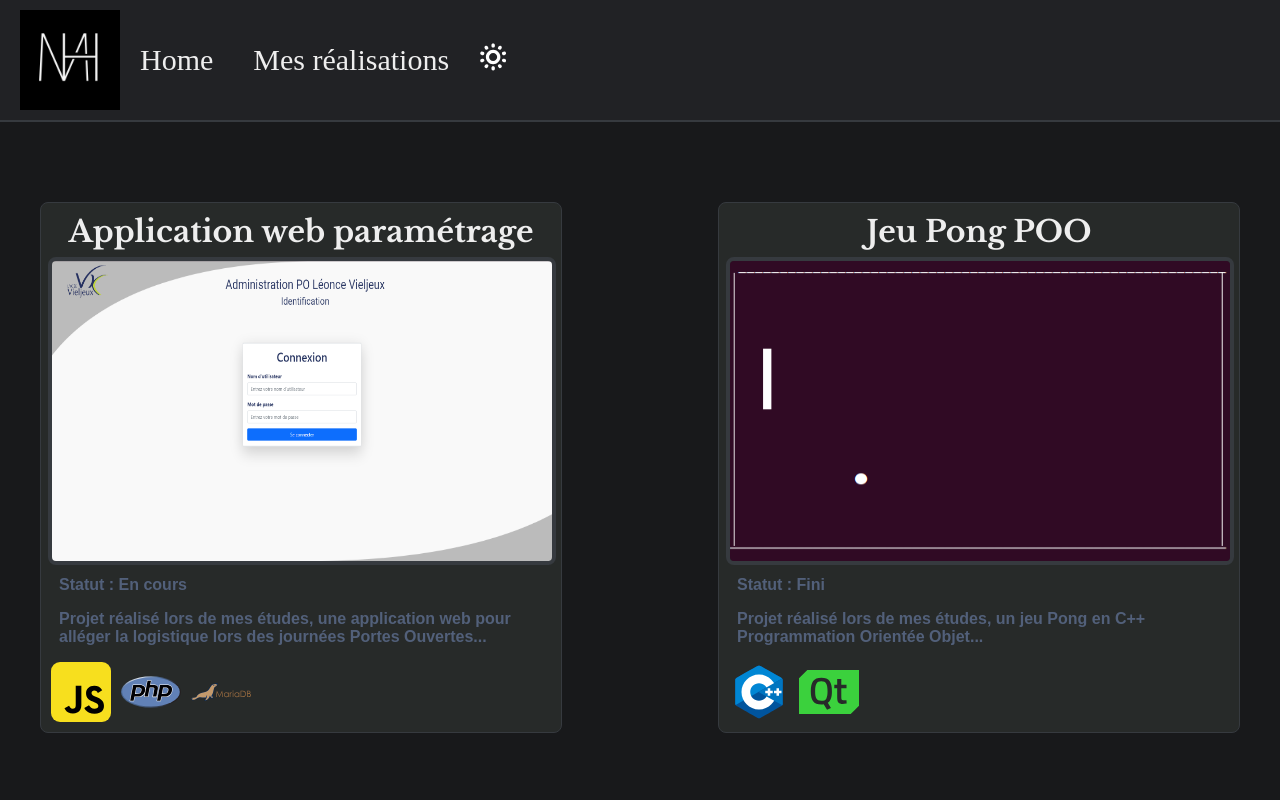
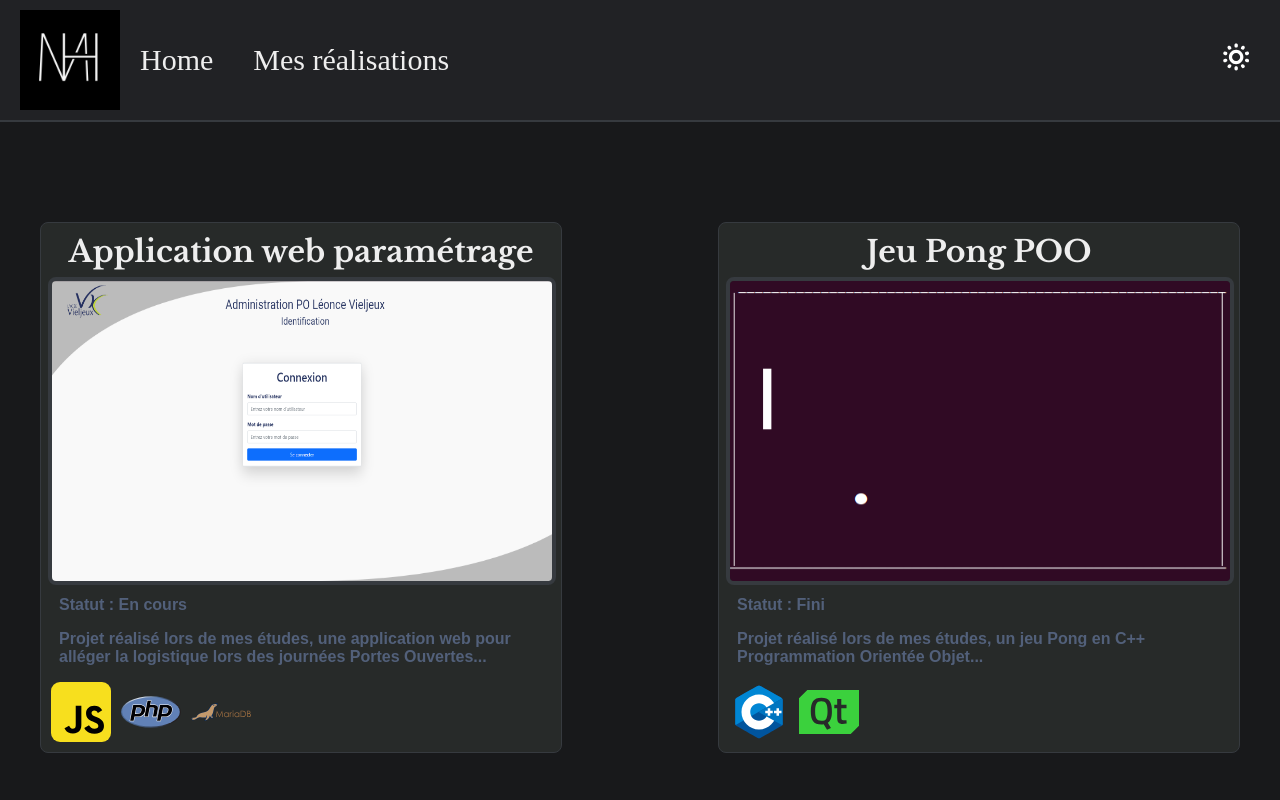
Before and after one commit to Maxencedevweb/Portfolio-Files, a Vue app: page /Projet-BN in a window 1280 px wide. Shown: the top 800 px of the page. Built offline with nearby package versions, Linux system fonts and the light colour scheme.

Commit message:
Ajout header qui suit lors du scroll

```diff
--- a/src/components/HeaderComponent.vue
+++ b/src/components/HeaderComponent.vue
@@ -3,26 +3,67 @@ import SwitchModeButton from "./SwitchModeButtonComponent.vue";
 export default {
   components: {
     SwitchModeButton
+  },
+  data() {
+    return {
+      isHeaderFixed: false, // Indique si le Header est fixé en haut ou non
+      headerHeight: 0 // Hauteur du Header initial
+    };
+  },
+  mounted() {
+    // Mesurer la hauteur du Header initial
+    this.headerHeight = document.getElementById('container-nav').offsetHeight;
+
+    window.addEventListener('scroll', this.handleScroll);
+    this.handleScroll(); // Appel initial de la fonction pour gérer l'état initial
+  },
+  beforeDestroy() {
+    window.removeEventListener('scroll', this.handleScroll);
+  },
+  methods: {
+    handleScroll() {
+      // Position de défilement verticale
+      const scrollTop = window.scrollY || document.documentElement.scrollTop;
+
+      // Définir l'état isHeaderFixed en fonction de la position de défilement
+      this.isHeaderFixed = scrollTop > this.headerHeight;
+    }
   }
 };
 </script>
 
 
 <template>
-<div id="container-nav">
+  <div>
+    <!-- Espace réservé pour le header fixe -->
+    <div v-if="isHeaderFixed" :style="{ height: headerHeight + 'px' }"></div>
+
+    <!-- Header -->
+    <div :class="{ 'fixed-header': isHeaderFixed }" id="container-nav">
       <nav>
         <img alt="Logo site" class="logo" src="../../public/assets/M-icon.png" height="100vh" />
         <RouterLink to="/">Home</RouterLink>
         <RouterLink to="/Realisations">Mes réalisations</RouterLink>
         <switch-mode-button class="switch-mode-button"></switch-mode-button>
       </nav>
-
+    </div>
   </div>
 </template>
 
   <style scoped>
+
   #container-nav{
     width: 100%;
+  }
+
+  .fixed-header {
+  position: fixed;
+  top: 0;
+  left: 0;
+  right: 0;
+  z-index: 1000;
+  opacity: 1; /* Garder l'espace du header mais le rendre invisible */
+  animation: slide-to-bottom 0.5s ease;
 }
 
   nav {
@@ -39,6 +80,10 @@ export default {
     text-decoration: none;
     transition: 0.4s;
     padding: 20px;
+  }
+
+  .switch-mode-button{
+    margin-left: auto;
   }
 
 .dark-mode nav {
--- a/src/router/index.js
+++ b/src/router/index.js
@@ -40,7 +40,16 @@ const router = createRouter({
       name: 'NotFound',
       component: HomeView
     }
-  ]
+  ],
+  scrollBehavior(to, from, savedPosition) {
+    if (savedPosition) {
+      // Si une position de défilement sauvegardée est disponible, utilisez-la
+      return savedPosition;
+    } else {
+      // Sinon, défilez vers le haut de la nouvelle page
+      return { top: 0 };
+    }
+  }
 })
 
 export default router
--- a/src/views/ProjetBtsPoView.vue
+++ b/src/views/ProjetBtsPoView.vue
@@ -72,10 +72,21 @@ export default {
   </div>
 </template>
 
-
 <style scoped>
 @import url('https://fonts.googleapis.com/css2?family=Open+Sans:ital,wght@0,300..800;1,300..800&display=swap');
+#container-PO {
+    position: absolute; /* Positionnement absolu par rapport à la page */
+    padding-left: 10%;
+    padding-right: 10%;
+    text-align: left; /* Centre le contenu horizontalement */
+  }
 
+  img {
+    display: flex;
+    margin: auto;
+    width: 90%;
+    margin-bottom: 60px;
+  }
 
  h1 {
 
@@ -138,19 +149,6 @@ img.animated {
     margin-bottom: 0px;
   }
 }
-#container-PO {
-    position: absolute; /* Positionnement absolu par rapport à la page */
-    padding-left: 10%;
-    padding-right: 10%;
-    text-align: left; /* Centre le contenu horizontalement */
-
-  }
-  img {
-    display: flex;
-    margin: auto;
-    width: 90%;
-    margin-bottom: 60px;
-  }
 
 .slide-to-left-scroll {
   opacity: 0;
--- a/src/views/RealisationsView.vue
+++ b/src/views/RealisationsView.vue
@@ -56,7 +56,7 @@ export default {
 </script>
 
 <template>
-  <div class="realisations">
+  <div id="container-realisations">
     <CardRealisations
       v-for="(card, index) in cards"
       :key="index"
@@ -71,8 +71,10 @@ export default {
   </div>
 </template>
 
-<style>
-  .realisations {
+<style scoped>
+
+  #container-realisations {
+  position: absolute;
   display: flex; /* Utilise Flexbox */
   flex-wrap: wrap; /* Permet l'enroulement des éléments */
   justify-content: space-between; /* Aligne les éléments sur le côté gauche */
```
Also changed, not shown: src/components/CardRealisationsComponent.vue (line endings or trailing spaces). Lines whose indentation alone changed are shown as unchanged.
